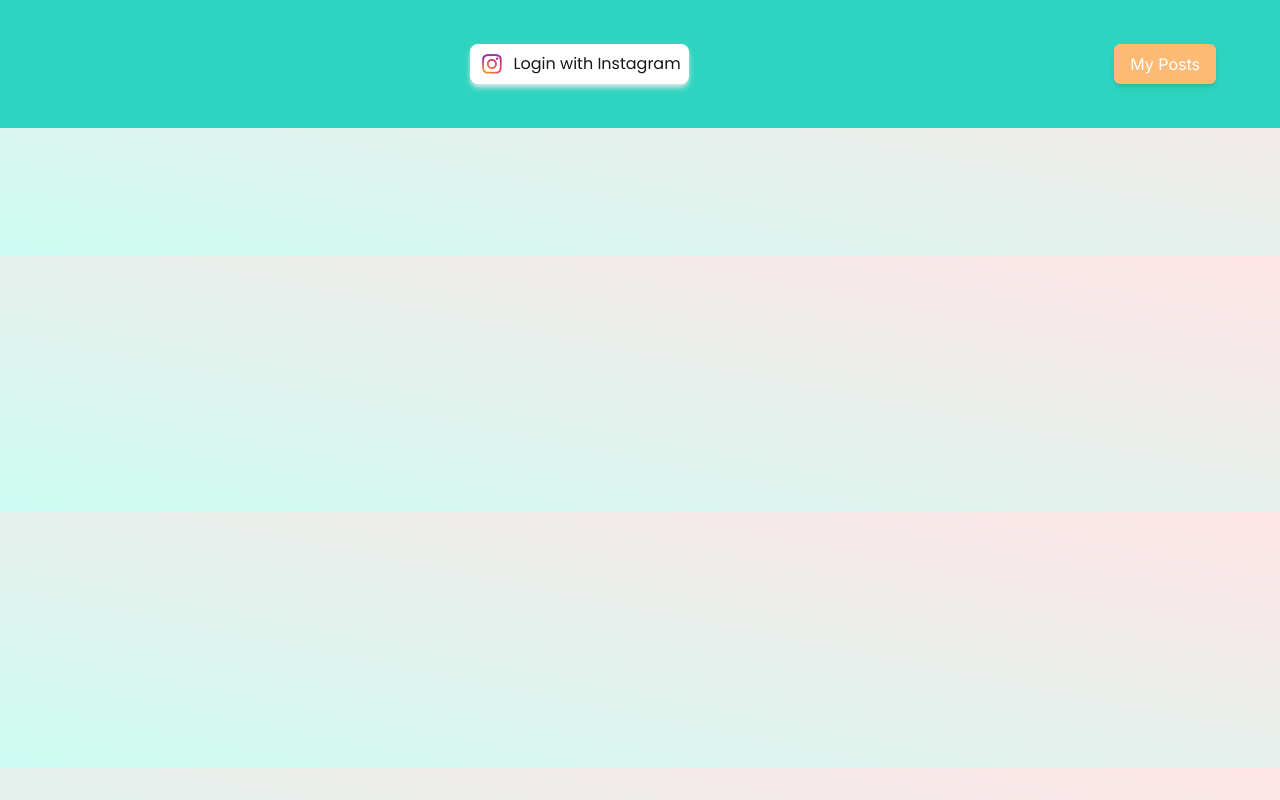
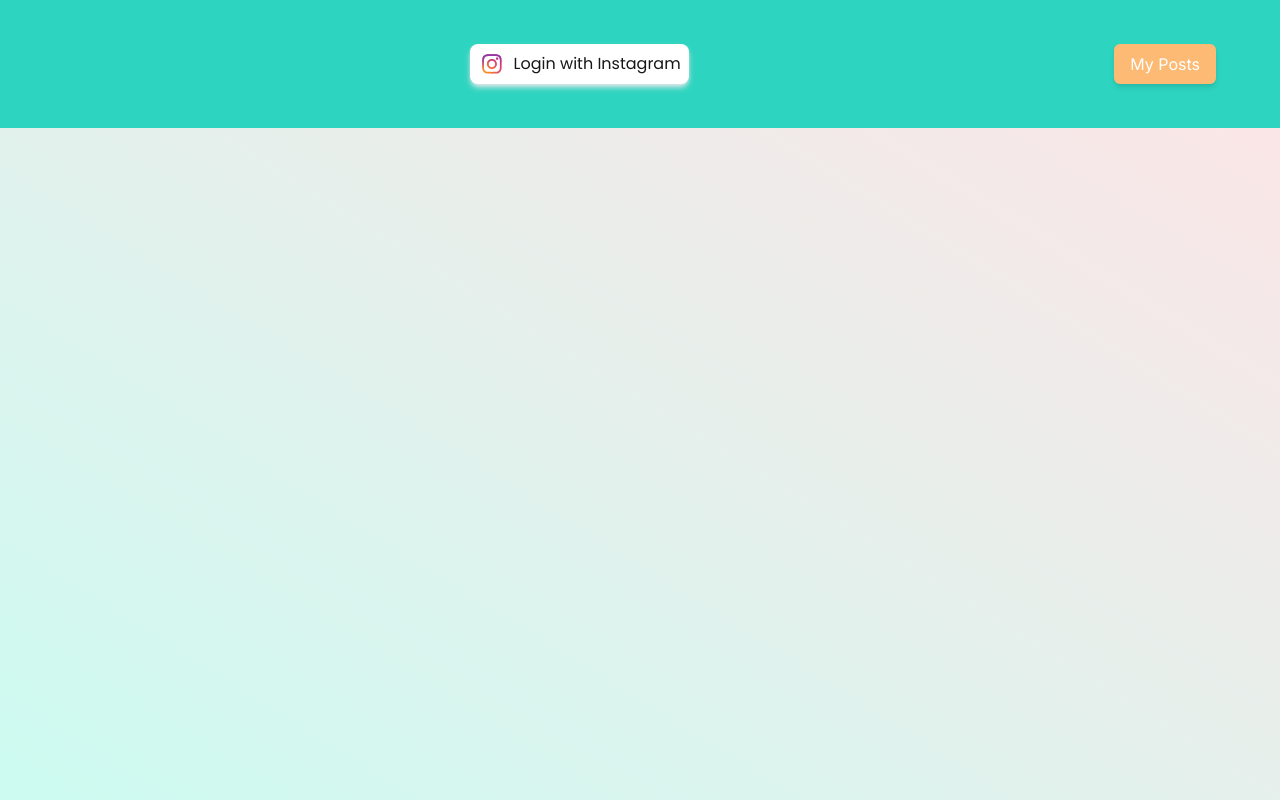
Before and after one commit to ahtshamsaleem/inLights, a Next.js app: page /ig-posts/create-new-post in a window 1280 px wide. Built offline with nearby package versions, Linux system fonts and the light colour scheme; a web font is replaced by a local one.

Commit message:
matcher update

```diff
--- a/app/(protected)/layout.js
+++ b/app/(protected)/layout.js
@@ -67,12 +67,12 @@ const redirectToInstagramAuth = () => {
     <html lang="en">
 
 
-      <body className="w-full    font-Inter bg-gradient-to-bl from-[#ffe4e6]  to-[#ccfbf1] "
+      <body className="w-full  min-h-[100vh]  font-Inter bg-gradient-to-bl from-[#ffe4e6]  to-[#ccfbf1] "
 
         >
           <InstagramAccessContext.Provider value={{accessToken, setAccessToken, profile, setProfile}}>
           <div className="py-32 ">
-            <header className="w-full fixed flex justify-between items-center gap-5  h-32 px-16 py-8 bg-teal-400 left-0 top-0 z-[9999]">
+            <header className="w-full  fixed flex justify-between items-center gap-5  h-32 px-16 py-8 bg-teal-400 left-0 top-0 z-[9999]">
             {
               profile ? <div className="w-full flex flex-col justify-center items-center gap-2"> <h2 className="font-poppins text-xl text-white ">Welcome, {profile.username}</h2> <p className="text-sm text-gray-100  ">Account Type: {profile.account_type}</p> </div> : <div className="w-full flex justify-center items-center"><IgBtn text={"Login with Instagram"} onClick={redirectToInstagramAuth} /></div>
             }
--- a/middleware.js
+++ b/middleware.js
@@ -18,7 +18,7 @@ export async function middleware(request) {
 
 // See "Matching Paths" below to learn more
 export const config = {
-  matcher: "/ig-posts/:path*",
+  matcher: "/:path*",
 };
 
 //
```
